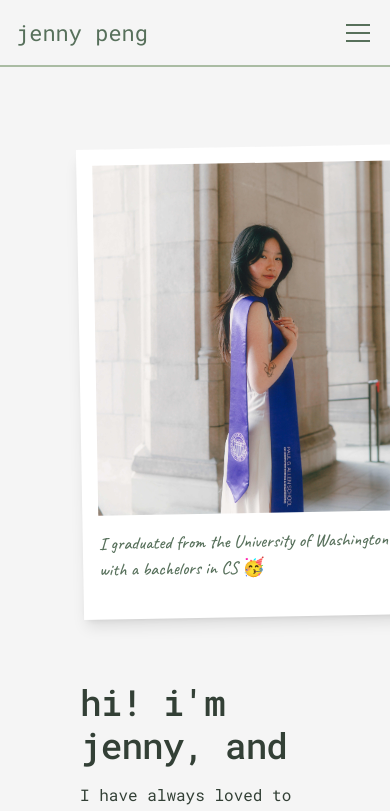
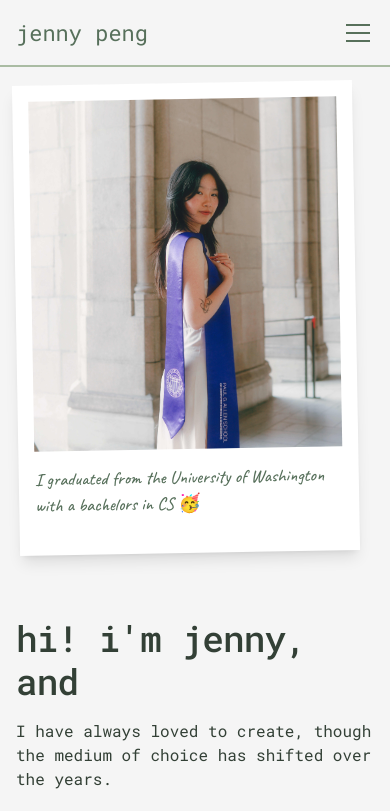
Before and after one commit to JennyPng/portfolio, a Next.js app in the folder jennypng/: page /about-me in a window 390 px wide. Shown: the top 811 px of the page. Built offline with nearby package versions, Linux system fonts and the light colour scheme; a web font is replaced by a local one.

Commit message:
mobile fix

```diff
--- a/jennypng/src/app/about-me/page.tsx
+++ b/jennypng/src/app/about-me/page.tsx
@@ -6,7 +6,7 @@ import Link from "next/link"
 export default function AboutMe() {
     return (
         <div className="w-full h-fit">
-            <div className="flex flex-col overflow-x-hidden min-h-[80vh] overflow-y-hidden sm:flex-row mb-0 p-20 pb-0 font-[family-name:var(--font-geist-sans)]">
+            <div className="flex flex-col overflow-x-hidden min-h-[80vh] overflow-y-hidden sm:flex-row mb-0 p-4 md:pl-20 md:pt-20 font-[family-name:var(--font-geist-sans)]">
                 <Polaroid imageSrc="/images/grad.jpg" altText="picture of me" caption="I graduated from the University of Washington with a bachelors in CS 🥳" />
                 <div className="mt-8 sm:mt-0 sm:ml-8">
                     <h1>hi! i&apos;m jenny, and</h1>
--- a/jennypng/src/app/layout.tsx
+++ b/jennypng/src/app/layout.tsx
@@ -2,6 +2,7 @@ import type { Metadata } from "next";
 import "./globals.css";
 import NavBar from "./components/nav-bar";
 import Footer from "./components/footer";
+import { Analytics } from "@vercel/analytics/react";
 
 export const metadata: Metadata = {
   title: "jennypng",
@@ -24,6 +25,7 @@ export default function RootLayout({
       >
         <NavBar />
         {children}
+        <Analytics />
         <Footer/>
       </body>
     </html>
```
